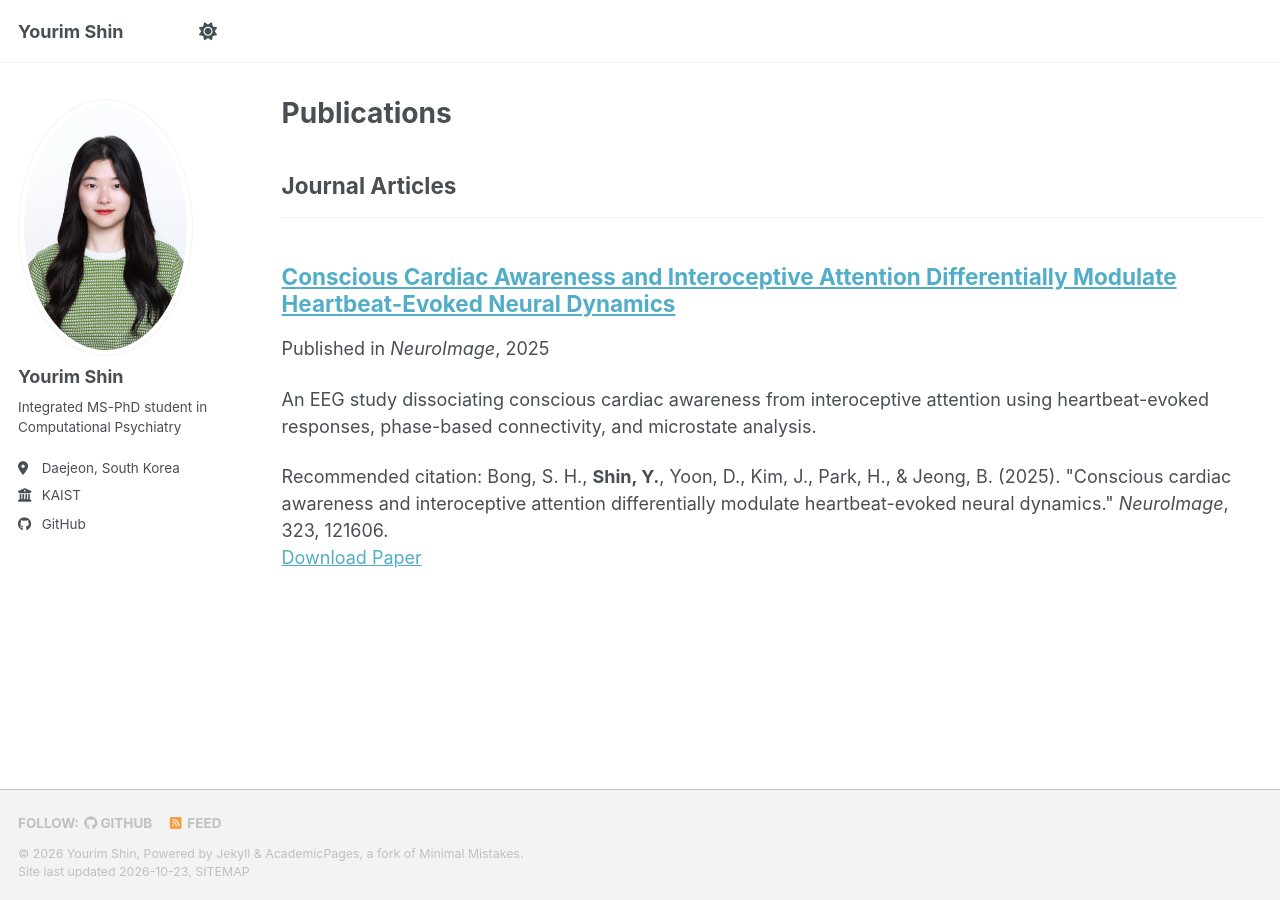
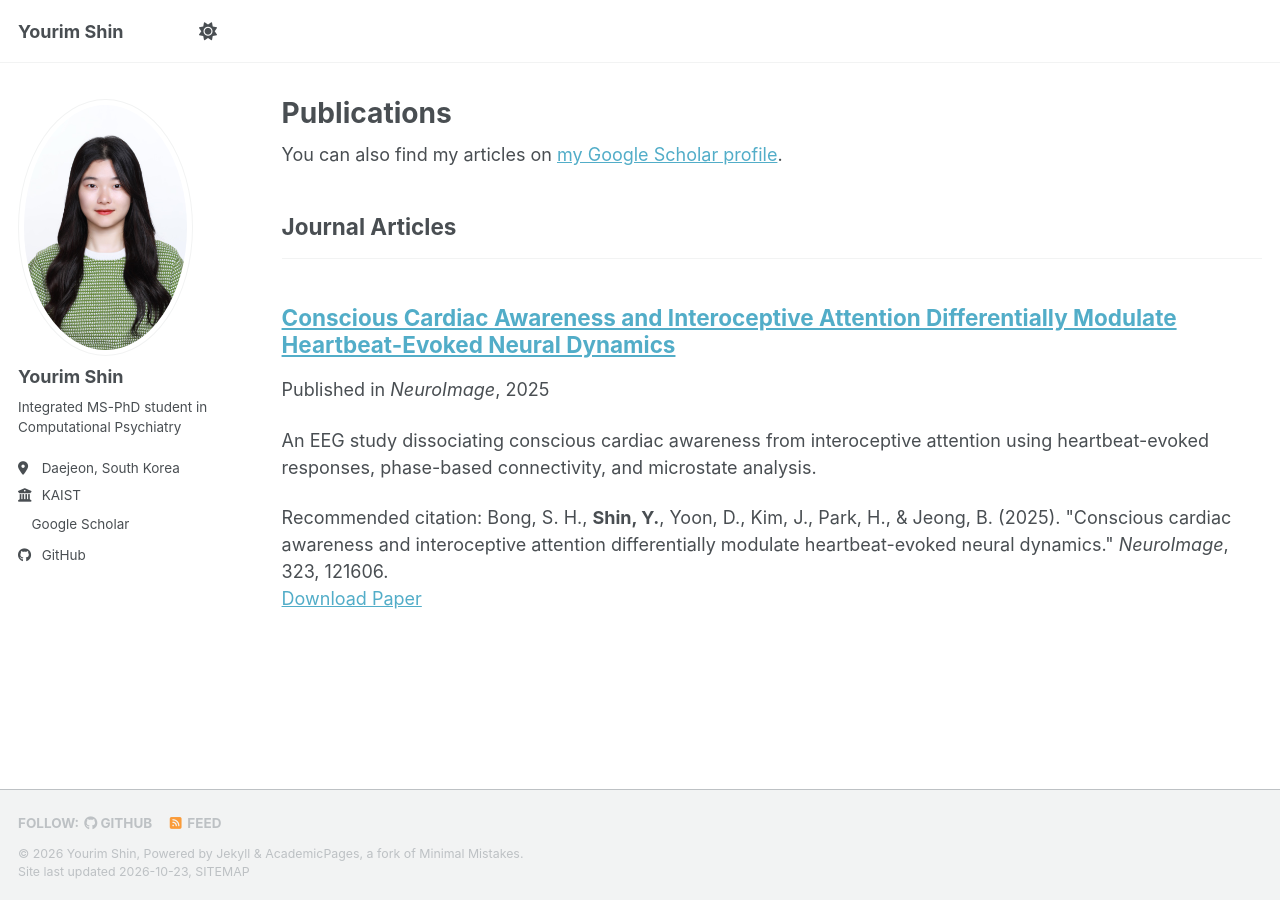
Before and after one commit to phrinee/phrinee.github.io, a Jekyll site: the page built from _pages/publications.html, in a window 1280 px wide. Built offline with Jekyll 4.4.1, drawn with Linux system fonts in a browser that asks for light colours; a style sheet for code colours, icons or effects is not loaded; part of the change alters nothing that is shown.

Commit message:
Add Google Scholar link

```diff
--- a/_config.yml
+++ b/_config.yml
@@ -35,7 +35,7 @@ author:
   # Academic websites
   academia         : # URL
   arxiv            : # URL - Update with the correct link to your profile
-  googlescholar    : # URL
+  googlescholar    : "https://scholar.google.com/citations?user=PRVAXsAAAAAJ"
   inspire-hep      : # URL
   impactstory      : # URL
   orcid            : # URL
```
